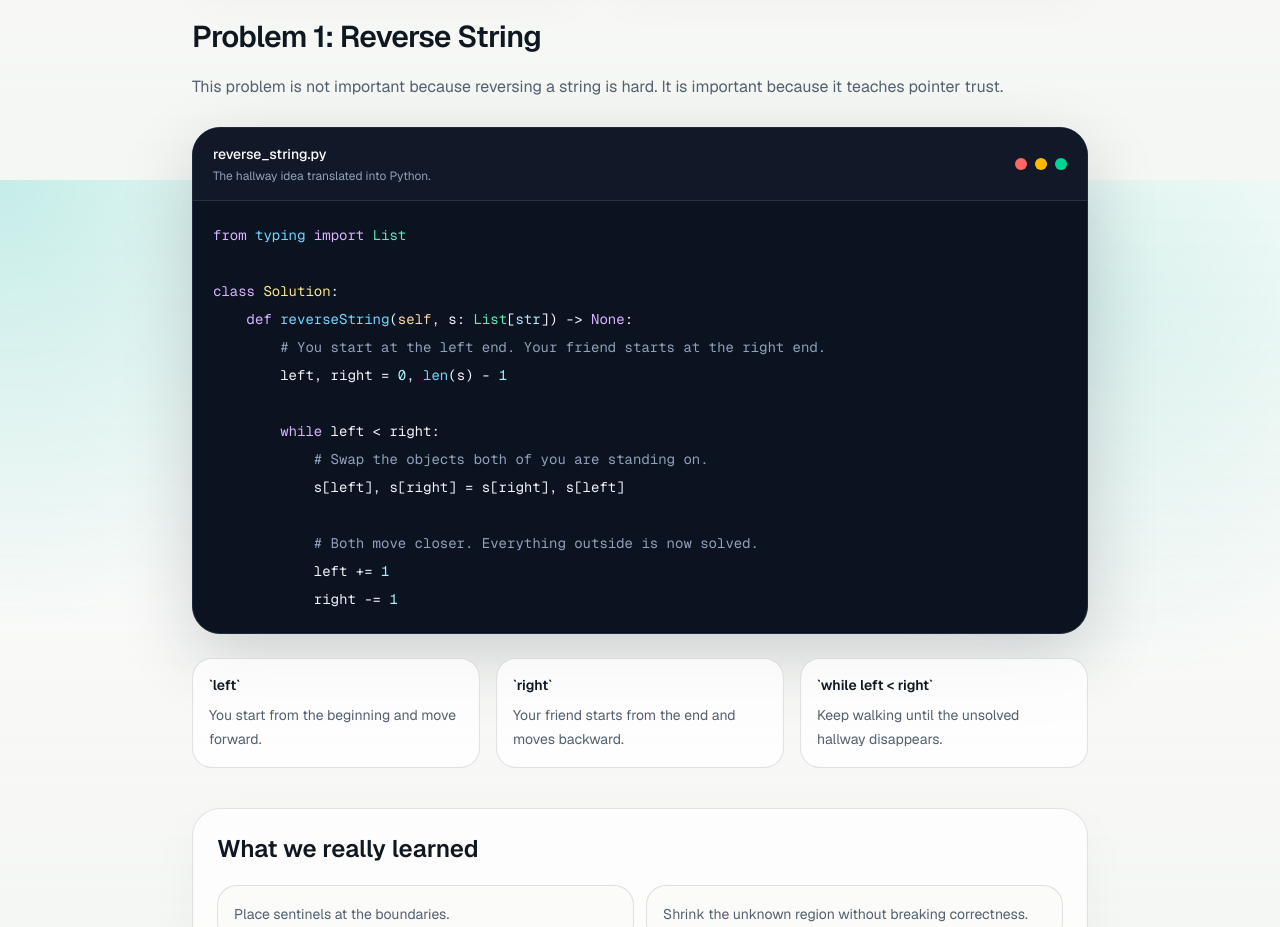
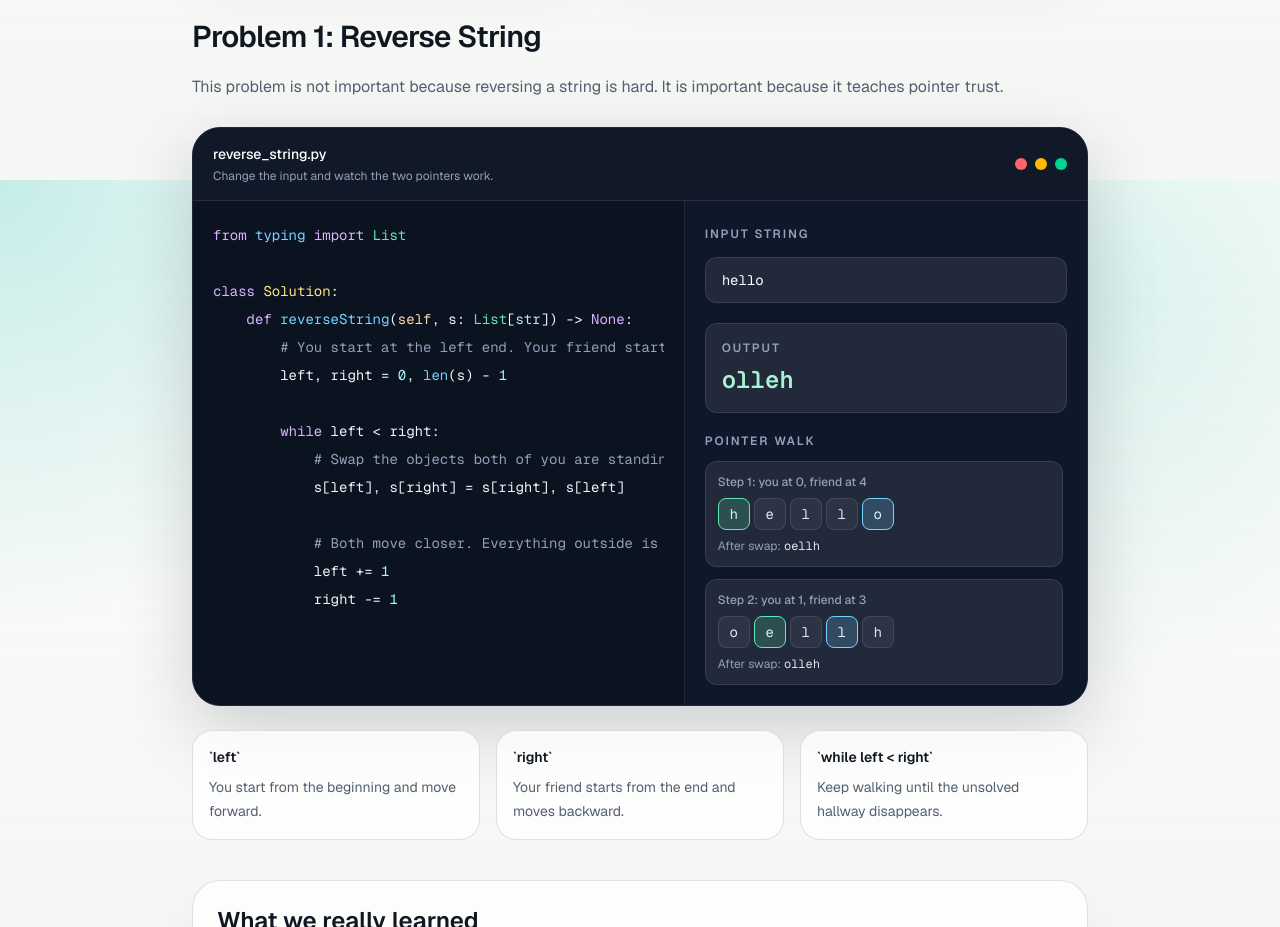
Before and after one commit to Vishalpandu1690/vishal-portfolio, a Next.js app: page /blog/two-pointer-technique in a window 1280 px wide. Shown: the part 1420-2347 px from the top of the page. Built offline with nearby package versions, Linux system fonts and the light colour scheme.

Commit message:
Add interactive reverse string playground

```diff
--- a/app/blog/two-pointer-technique/page.tsx
+++ b/app/blog/two-pointer-technique/page.tsx
@@ -1,4 +1,5 @@
 import Link from "next/link";
+import ReverseStringPlayground from "@/components/reverse-string-playground";
 
 const takeaways = [
   "Place sentinels at the boundaries.",
@@ -107,47 +108,7 @@ export default function TwoPointerBlog() {
             is important because it teaches pointer trust.
           </p>
 
-          <div className="mt-6 overflow-hidden rounded-[1.75rem] border border-slate-800 bg-[#0b1220] shadow-[0_24px_70px_rgba(15,23,32,0.18)]">
-            <div className="flex items-center justify-between border-b border-white/10 bg-[#111827] px-5 py-4">
-              <div>
-                <p className="text-sm font-medium text-white">
-                  reverse_string.py
-                </p>
-                <p className="mt-1 text-xs text-slate-400">
-                  The hallway idea translated into Python.
-                </p>
-              </div>
-              <div className="hidden gap-2 sm:flex">
-                <span className="h-3 w-3 rounded-full bg-red-400" />
-                <span className="h-3 w-3 rounded-full bg-amber-400" />
-                <span className="h-3 w-3 rounded-full bg-emerald-400" />
-              </div>
-            </div>
-            <pre className="overflow-x-auto p-5 font-mono text-sm leading-7 text-slate-100">
-<code>
-<span className="text-purple-300">from</span> <span className="text-sky-300">typing</span> <span className="text-purple-300">import</span> <span className="text-emerald-300">List</span>{`
-
-`}
-<span className="text-purple-300">class</span> <span className="text-amber-200">Solution</span>:{`
-    `}
-<span className="text-purple-300">def</span> <span className="text-sky-300">reverseString</span>(<span className="text-orange-200">self</span>, s: <span className="text-emerald-300">List</span>[<span className="text-sky-200">str</span>]) -&gt; <span className="text-purple-300">None</span>:{`
-        `}
-<span className="text-slate-400"># You start at the left end. Your friend starts at the right end.</span>{`
-        left, right = `}<span className="text-cyan-200">0</span>{`, `}<span className="text-sky-300">len</span>(s) - <span className="text-cyan-200">1</span>{`
-
-        `}
-<span className="text-purple-300">while</span>{` left < right:
-            `}
-<span className="text-slate-400"># Swap the objects both of you are standing on.</span>{`
-            s[left], s[right] = s[right], s[left]
-
-            `}
-<span className="text-slate-400"># Both move closer. Everything outside is now solved.</span>{`
-            left += `}<span className="text-cyan-200">1</span>{`
-            right -= `}<span className="text-cyan-200">1</span>
-</code>
-            </pre>
-          </div>
+          <ReverseStringPlayground />
 
           <div className="mt-6 grid gap-4 md:grid-cols-3">
             <div className="rounded-[1.25rem] border border-[var(--border)] bg-white/75 p-4">
--- /dev/null
+++ b/components/reverse-string-playground.tsx
@@ -0,0 +1,161 @@
+"use client";
+
+import { useState } from "react";
+
+type Step = {
+  left: number;
+  right: number;
+  before: string[];
+  after: string[];
+};
+
+function reverseWithSteps(input: string) {
+  const chars = Array.from(input);
+  const steps: Step[] = [];
+  let left = 0;
+  let right = chars.length - 1;
+
+  while (left < right) {
+    const before = [...chars];
+    [chars[left], chars[right]] = [chars[right], chars[left]];
+    steps.push({
+      left,
+      right,
+      before,
+      after: [...chars],
+    });
+    left += 1;
+    right -= 1;
+  }
+
+  return {
+    result: chars.join(""),
+    steps,
+  };
+}
+
+export default function ReverseStringPlayground() {
+  const [input, setInput] = useState("hello");
+  const { result, steps } = reverseWithSteps(input);
+
+  return (
+    <section className="mt-6 overflow-hidden rounded-[1.75rem] border border-slate-800 bg-[#0b1220] shadow-[0_24px_70px_rgba(15,23,32,0.18)]">
+      <div className="flex flex-wrap items-center justify-between gap-4 border-b border-white/10 bg-[#111827] px-5 py-4">
+        <div>
+          <p className="text-sm font-medium text-white">
+            reverse_string.py
+          </p>
+          <p className="mt-1 text-xs text-slate-400">
+            Change the input and watch the two pointers work.
+          </p>
+        </div>
+        <div className="hidden gap-2 sm:flex">
+          <span className="h-3 w-3 rounded-full bg-red-400" />
+          <span className="h-3 w-3 rounded-full bg-amber-400" />
+          <span className="h-3 w-3 rounded-full bg-emerald-400" />
+        </div>
+      </div>
+
+      <div className="grid gap-0 lg:grid-cols-[minmax(0,1.1fr)_minmax(280px,0.9fr)]">
+        <div className="border-b border-white/10 p-5 lg:border-b-0 lg:border-r">
+          <pre className="overflow-x-auto font-mono text-sm leading-7 text-slate-100">
+<code>
+<span className="text-purple-300">from</span> <span className="text-sky-300">typing</span> <span className="text-purple-300">import</span> <span className="text-emerald-300">List</span>{`
+
+`}
+<span className="text-purple-300">class</span> <span className="text-amber-200">Solution</span>:{`
+    `}
+<span className="text-purple-300">def</span> <span className="text-sky-300">reverseString</span>(<span className="text-orange-200">self</span>, s: <span className="text-emerald-300">List</span>[<span className="text-sky-200">str</span>]) -&gt; <span className="text-purple-300">None</span>:{`
+        `}
+<span className="text-slate-400"># You start at the left end. Your friend starts at the right end.</span>{`
+        left, right = `}<span className="text-cyan-200">0</span>{`, `}<span className="text-sky-300">len</span>(s) - <span className="text-cyan-200">1</span>{`
+
+        `}
+<span className="text-purple-300">while</span>{` left < right:
+            `}
+<span className="text-slate-400"># Swap the objects both of you are standing on.</span>{`
+            s[left], s[right] = s[right], s[left]
+
+            `}
+<span className="text-slate-400"># Both move closer. Everything outside is now solved.</span>{`
+            left += `}<span className="text-cyan-200">1</span>{`
+            right -= `}<span className="text-cyan-200">1</span>
+</code>
+          </pre>
+        </div>
+
+        <div className="bg-[#0f172a] p-5">
+          <label
+            htmlFor="reverse-input"
+            className="text-xs font-semibold uppercase tracking-[0.16em] text-slate-400"
+          >
+            Input string
+          </label>
+          <input
+            id="reverse-input"
+            value={input}
+            onChange={(event) => setInput(event.target.value)}
+            className="mt-3 w-full rounded-xl border border-white/10 bg-white/8 px-4 py-3 font-mono text-sm text-white outline-none transition focus:border-teal-300"
+            placeholder="Type a word..."
+          />
+
+          <div className="mt-5 rounded-xl border border-white/10 bg-white/8 p-4">
+            <p className="text-xs font-semibold uppercase tracking-[0.16em] text-slate-400">
+              Output
+            </p>
+            <p className="mt-2 break-all font-mono text-2xl font-semibold text-emerald-200">
+              {result || "Empty string"}
+            </p>
+          </div>
+
+          <div className="mt-5">
+            <p className="text-xs font-semibold uppercase tracking-[0.16em] text-slate-400">
+              Pointer walk
+            </p>
+            <div className="mt-3 max-h-72 space-y-3 overflow-y-auto pr-1">
+              {steps.length > 0 ? (
+                steps.map((step, index) => (
+                  <div
+                    key={`${step.left}-${step.right}-${index}`}
+                    className="rounded-xl border border-white/10 bg-white/8 p-3"
+                  >
+                    <p className="text-xs font-medium text-slate-400">
+                      Step {index + 1}: you at {step.left}, friend at{" "}
+                      {step.right}
+                    </p>
+                    <div className="mt-2 flex flex-wrap gap-1 font-mono text-sm">
+                      {step.before.map((char, charIndex) => (
+                        <span
+                          key={`${char}-${charIndex}-before`}
+                          className={`inline-flex h-8 min-w-8 items-center justify-center rounded-lg border px-2 ${
+                            charIndex === step.left
+                              ? "border-emerald-300 bg-emerald-300/20 text-emerald-100"
+                              : charIndex === step.right
+                                ? "border-sky-300 bg-sky-300/20 text-sky-100"
+                                : "border-white/10 bg-white/5 text-slate-200"
+                          }`}
+                        >
+                          {char}
+                        </span>
+                      ))}
+                    </div>
+                    <p className="mt-2 text-xs text-slate-400">
+                      After swap:{" "}
+                      <span className="font-mono text-slate-200">
+                        {step.after.join("")}
+                      </span>
+                    </p>
+                  </div>
+                ))
+              ) : (
+                <p className="rounded-xl border border-white/10 bg-white/8 p-3 text-sm leading-6 text-slate-300">
+                  No swap needed. The pointers have already met or crossed.
+                </p>
+              )}
+            </div>
+          </div>
+        </div>
+      </div>
+    </section>
+  );
+}
```
Also changed, not shown: 1 other file (tests, documents, lock files or other folders).
